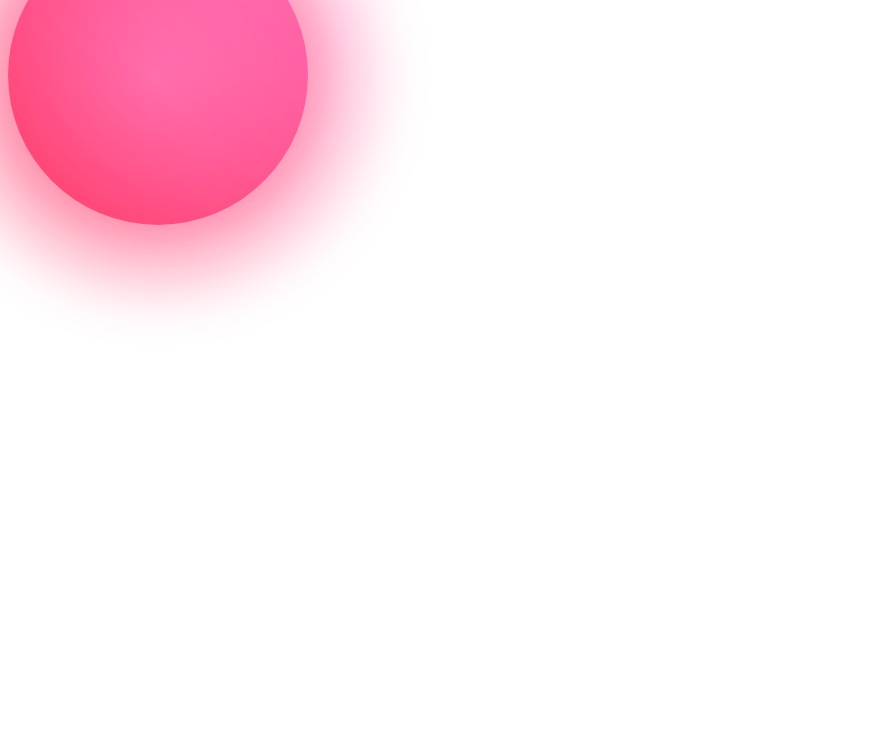
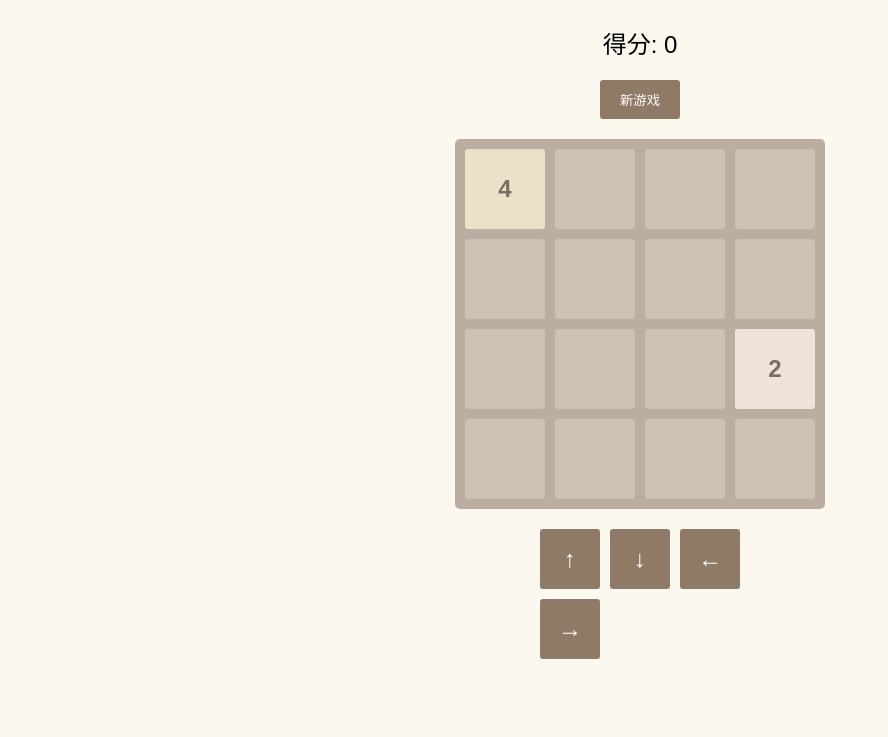
Before and after one commit to aibianc/my-static-site, a plain HTML site: page index.html in a window 1280 px wide. Shown: the part 83-820 px from the top of the page, without its empty margins (0-888 px from the left). Drawn offline with nearby package versions, Linux system fonts and the light colour scheme.

Commit message:
Update index.html

```diff
--- a/index.html
+++ b/index.html
@@ -1,223 +1,280 @@
 <!DOCTYPE html>
-<html lang="en">
+<html>
 <head>
-    <meta charset="UTF-8">
-    <meta name="viewport" content="width=device-width, initial-scale=1.0">
-    <link rel="stylesheet" href="https://unpkg.com/element-ui/lib/theme-chalk/index.css">
+    <title>2048小游戏</title>
     <style>
-        .heart-container {
-            position: relative;
-            height: 80vh;
-            perspective: 1000px;
+        body {
+            display: flex;
+            flex-direction: column;
+            align-items: center;
+            font-family: Arial, sans-serif;
+            background-color: #faf8ef;
         }
-        .heart-core {
-            position: absolute;
-            width: 300px;
-            height: 300px;
-            border-radius: 50%;
-            background: linear-gradient(45deg, #ff3860, #ff69b4);
-            transform-style: preserve-3d;
-            transition: transform 0.3s ease-out;
-            box-shadow: 0 0 50px rgba(255,56,96,0.3);
+        #game-board {
+            display: grid;
+            grid-template-columns: repeat(4, 1fr);
+            gap: 10px;
+            background-color: #bbada0;
+            padding: 10px;
+            border-radius: 5px;
+        }
+        .cell {
+            width: 80px;
+            height: 80px;
+            background-color: rgba(238, 228, 218, 0.35);
+            border-radius: 3px;
+            display: flex;
+            justify-content: center;
+            align-items: center;
+            font-size: 24px;
+            font-weight: bold;
+            color: #776e65;
+        }
+        .number {
+            background-color: #eee4da;
+        }
+        .number-2 { background-color: #eee4da; }
+        .number-4 { background-color: #ede0c8; }
+        .number-8 { background-color: #f2b179; color: white; }
+        .number-16 { background-color: #f59563; color: white; }
+        .number-32 { background-color: #f67c5f; color: white; }
+        .number-64 { background-color: #f65e3b; color: white; }
+        .number-128 { background-color: #edcf72; color: white; }
+        .number-256 { background-color: #edcc61; color: white; }
+        .number-512 { background-color: #edc850; color: white; }
+        .number-1024 { background-color: #edc53f; color: white; }
+        .number-2048 { background-color: #edc22e; color: white; }
+        #score {
+            font-size: 24px;
+            margin: 20px 0;
+        }
+        button {
+            padding: 10px 20px;
+            background-color: #8f7a66;
+            color: white;
+            border: none;
+            border-radius: 3px;
             cursor: pointer;
+            margin-bottom: 20px;
         }
-        .heart-core::before {
-            content: '';
-            position: absolute;
-            top: -20%;
-            left: -20%;
-            width: 140%;
-            height: 140%;
-            border-radius: 50%;
-            background: inherit;
-            filter: blur(30px);
-            opacity: 0.4;
-            z-index: -1;
+        #controls {
+            display: grid;
+            grid-template-columns: repeat(3, 60px);
+            grid-template-rows: repeat(3, 60px);
+            gap: 10px;
+            margin-top: 20px;
         }
-        .halo {
-            position: absolute;
-            width: 150%;
-            height: 150%;
-            top: -25%;
-            left: -25%;
-            mix-blend-mode: screen;
+        #controls button {
+            width: 60px;
+            height: 60px;
+            padding: 0;
+            font-size: 24px;
         }
-        .memory-particle {
-            position: absolute;
-            transition: all 0.6s cubic-bezier(0.25, 0.46, 0.45, 0.94);
-        }
-        .memory-particle i {
-            color: inherit;
-            font-size: 1.2em;
-        }
-        .floating-msg {
-            position: absolute;
-            transition: all 1.2s ease-out;
-            transform: translateY(-100%);
-            opacity: 0;
-        }
-        .love-msg-enter-active {
-            opacity: 1;
-            transform: translateY(-180%);
-        }
-        @keyframes halo-pulse {
-            0% { transform: scale(0.8); opacity: 0.8; }
-            50% { transform: scale(1.2); opacity: 0.4; }
-            100% { transform: scale(0.8); opacity: 0.8; }
-        }
-        @keyframes heartbeat {
-            0% { transform: scale(1); }
-            15% { transform: scale(1.3); }
-            30% { transform: scale(0.95); }
-            45% { transform: scale(1.15); }
-            60% { transform: scale(0.98); }
-            75% { transform: scale(1.05); }
-            100% { transform: scale(1); }
+        #controls .center-button {
+            grid-column: 2;
+            grid-row: 2;
+            visibility: hidden;
         }
     </style>
-    <title>Heartbeat Interaction</title>
 </head>
 <body>
-<div id="app" class="heart-container">
-    <!-- 核心爱心组件 -->
-    <div class="heart-core" id="heart-core">
-        <!-- 动态光晕层 -->
-        <div class="halo" id="halo"></div>
+    <h1>2048</h1>
+    <div id="score">得分: 0</div>
+    <button onclick="newGame()">新游戏</button>
+    <div id="game-board"></div>
+    <div id="controls">
+        <button onclick="move('up')">↑</button>
+        <button class="center-button"></button>
+        <button onclick="move('down')">↓</button>
+        <button onclick="move('left')">←</button>
+        <button onclick="move('right')">→</button>
+    </div>
+    <script>
+        let board = [];
+        let score = 0;
+        const size = 4;
 
-        <!-- 记忆粒子系统 -->
-        <div id="particles"></div>
+        function initBoard() {
+            const gameBoard = document.getElementById('game-board');
+            gameBoard.innerHTML = '';
 
-        <!-- 情感交互层 -->
-        <div class="emotion-layer" id="emotion-layer">
-            <!-- 爱情消息将被动态插入到这里 -->
-        </div>
-    </div>
-
-    <!-- 辅助交互组件 -->
-    <el-slider id="energy-slider" v-model="energyLevel" :max="100" class="energy-control"></el-slider>
-</div>
-
-<script src="https://cdn.jsdelivr.net/npm/vue@2"></script>
-<script src="https://unpkg.com/element-ui/lib/index.js"></script>
-<script>
-    document.addEventListener('DOMContentLoaded', () => {
-        const heartCore = document.getElementById('heart-core');
-        const halo = document.getElementById('halo');
-        const particlesContainer = document.getElementById('particles');
-        const emotionLayer = document.getElementById('emotion-layer');
-        const energySlider = document.getElementById('energy-slider');
-
-        let isVisible = true;
-        let energyLevel = 80;
-        let particles = [];
-        let loveMessages = [];
-        let coreStyles = {
-            '--pulse-rate': '1.2s',
-            '--glow-color': '#ff3860'
-        };
-
-        function updateCoreStyles() {
-            for (let key in coreStyles) {
-                heartCore.style.setProperty(key, coreStyles[key]);
+            for (let i = 0; i < size; i++) {
+                board[i] = [];
+                for (let j = 0; j < size; j++) {
+                    board[i][j] = 0;
+                    const cell = document.createElement('div');
+                    cell.className = 'cell';
+                    cell.id = `cell-${i}-${j}`;
+                    gameBoard.appendChild(cell);
+                }
             }
         }
 
-        function updateHaloAnimation() {
-            halo.style.animation = `halo-pulse ${energyLevel / 100 + 0.5}s infinite`;
-            halo.style.background = `radial-gradient(circle,
-                ${coreStyles['--glow-color']} 0%,
-                transparent 70%)`;
+        function updateDisplay() {
+            for (let i = 0; i < size; i++) {
+                for (let j = 0; j < size; j++) {
+                    const cell = document.getElementById(`cell-${i}-${j}`);
+                    cell.className = 'cell';
+                    if (board[i][j] !== 0) {
+                        cell.classList.add('number', `number-${board[i][j]}`);
+                        cell.textContent = board[i][j];
+                    } else {
+                        cell.textContent = '';
+                    }
+                }
+            }
+            document.getElementById('score').textContent = `得分: ${score}`;
         }
 
-        function particleStyle(particle) {
-            return {
-                transform: `translate(${particle.x}px, ${particle.y}px) scale(${particle.size})`,
-                opacity: particle.opacity,
-                filter: `hue-rotate(${particle.hue}deg)`
-            };
+        function addNewNumber() {
+            const emptyCells = [];
+            for (let i = 0; i < size; i++) {
+                for (let j = 0; j < size; j++) {
+                    if (board[i][j] === 0) {
+                        emptyCells.push({x: i, y: j});
+                    }
+                }
+            }
+            if (emptyCells.length > 0) {
+                const randomCell = emptyCells[Math.floor(Math.random() * emptyCells.length)];
+                board[randomCell.x][randomCell.y] = Math.random() < 0.9 ? 2 : 4;
+            }
         }
 
-        function handleMouseMove(e) {
-            generateParticles(e.clientX, e.clientY);
-            const x = (e.clientY / window.innerHeight).toFixed(2);
-            const y = (e.clientX / window.innerWidth).toFixed(2);
-            heartCore.style.transform = `rotate3d(${x}, ${y}, 0.1, 8deg)`;
+        function move(direction) {
+            let moved = false;
+            const tempBoard = JSON.parse(JSON.stringify(board));
+
+            if (direction === 'left') {
+                for (let i = 0; i < size; i++) {
+                    let row = board[i].filter(x => x !== 0);
+                    for (let j = 0; j < row.length - 1; j++) {
+                        if (row[j] === row[j + 1]) {
+                            row[j] *= 2;
+                            score += row[j];
+                            row.splice(j + 1, 1);
+                        }
+                    }
+                    while (row.length < size) {
+                        row.push(0);
+                    }
+                    board[i] = row;
+                }
+            } else if (direction === 'right') {
+                for (let i = 0; i < size; i++) {
+                    let row = board[i].filter(x => x !== 0);
+                    row.reverse();
+                    for (let j = 0; j < row.length - 1; j++) {
+                        if (row[j] === row[j + 1]) {
+                            row[j] *= 2;
+                            score += row[j];
+                            row.splice(j + 1, 1);
+                        }
+                    }
+                    while (row.length < size) {
+                        row.push(0);
+                    }
+                    row.reverse();
+                    board[i] = row;
+                }
+            } else if (direction === 'up') {
+                for (let j = 0; j < size; j++) {
+                    let col = [];
+                    for (let i = 0; i < size; i++) {
+                        if (board[i][j] !== 0) {
+                            col.push(board[i][j]);
+                        }
+                    }
+                    for (let i = 0; i < col.length - 1; i++) {
+                        if (col[i] === col[i + 1]) {
+                            col[i] *= 2;
+                            score += col[i];
+                            col.splice(i + 1, 1);
+                        }
+                    }
+                    while (col.length < size) {
+                        col.push(0);
+                    }
+                    for (let i = 0; i < size; i++) {
+                        board[i][j] = col[i];
+                    }
+                }
+            } else if (direction === 'down') {
+                for (let j = 0; j < size; j++) {
+                    let col = [];
+                    for (let i = 0; i < size; i++) {
+                        if (board[i][j] !== 0) {
+                            col.push(board[i][j]);
+                        }
+                    }
+                    col.reverse();
+                    for (let i = 0; i < col.length - 1; i++) {
+                        if (col[i] === col[i + 1]) {
+                            col[i] *= 2;
+                            score += col[i];
+                            col.splice(i + 1, 1);
+                        }
+                    }
+                    while (col.length < size) {
+                        col.push(0);
+                    }
+                    col.reverse();
+                    for (let i = 0; i < size; i++) {
+                        board[i][j] = col[i];
+                    }
+                }
+            }
+
+            if (JSON.stringify(tempBoard) !== JSON.stringify(board)) {
+                moved = true;
+            }
+            return moved;
         }
 
-        function triggerHeartbeat() {
-            loveMessages.push({
-                id: Date.now(),
-                text: generateLoveSentence()
-            });
-            heartCore.style.animation = `heartbeat ${0.6 + energyLevel / 200}s ease-out`;
-            setTimeout(() => {
-                heartCore.style.animation = '';
-            }, 600);
-            renderLoveMessages();
+        function checkGameOver() {
+            for (let i = 0; i < size; i++) {
+                for (let j = 0; j < size; j++) {
+                    if (board[i][j] === 0) return false;
+                    if (i < size - 1 && board[i][j] === board[i + 1][j]) return false;
+                    if (j < size - 1 && board[i][j] === board[i][j + 1]) return false;
+                }
+            }
+            return true;
         }
 
-        function generateLoveSentence() {
-            const verbs = ['照亮', '温暖', '守护', '拥抱'];
-            const nouns = ['星辰', '时光', '未来', '宇宙'];
-            return `愿用${verbs[Math.floor(Math.random() * verbs.length)]}
-                    你的${nouns[Math.floor(Math.random() * nouns.length)]}`;
+        function handleKeyPress(event) {
+            const directions = {
+                37: 'left',
+                38: 'up',
+                39: 'right',
+                40: 'down'
+            };
+            const direction = directions[event.keyCode];
+            if (direction) {
+                event.preventDefault();
+                const moved = move(direction);
+                if (moved) {
+                    addNewNumber();
+                    updateDisplay();
+                    if (checkGameOver()) {
+                        alert('游戏结束！');
+                    }
+                }
+            }
         }
 
-        function generateParticles(x, y) {
-            if (particles.length < 50) {
-                particles.push({
-                    x: x - 10 + Math.random() * 20,
-                    y: y - 10 + Math.random() * 20,
-                    size: 0.3 + Math.random() * 0.7,
-                    opacity: 0.8,
-                    hue: Math.random() * 360
-                });
-            }
-            particles = particles.filter(p => p.opacity > 0.1).map(p => ({
-                ...p,
-                opacity: p.opacity - 0.02,
-                y: p.y - 1
-            }));
-            renderParticles();
+        function newGame() {
+            board = [];
+            score = 0;
+            initBoard();
+            addNewNumber();
+            addNewNumber();
+            updateDisplay();
         }
 
-        function renderParticles() {
-            particlesContainer.innerHTML = '';
-            particles.forEach((particle, index) => {
-                const particleElement = document.createElement('div');
-                particleElement.className = 'memory-particle';
-                particleElement.style.cssText = Object.entries(particleStyle(particle))
-                    .map(([key, value]) => `${key}: ${value};`)
-                    .join(' ');
-                particleElement.innerHTML = '<i class="el-icon-star-on"></i>';
-                particlesContainer.appendChild(particleElement);
-            });
-        }
-
-        function renderLoveMessages() {
-            emotionLayer.innerHTML = '';
-            loveMessages.forEach(msg => {
-                const tagElement = document.createElement('el-tag');
-                tagElement.className = 'floating-msg';
-                tagElement.setAttribute('type', 'danger');
-                tagElement.textContent = msg.text;
-                emotionLayer.appendChild(tagElement);
-            });
-        }
-
-        function adjustEnergy() {
-            energyLevel = parseInt(energySlider.value);
-            updateHaloAnimation();
-        }
-
-        heartCore.addEventListener('mousemove', handleMouseMove);
-        heartCore.addEventListener('click', triggerHeartbeat);
-        energySlider.addEventListener('input', adjustEnergy);
-
-        updateCoreStyles();
-        updateHaloAnimation();
-        renderLoveMessages();
-    });
-</script>
+        // 初始化游戏
+        document.addEventListener('keydown', handleKeyPress);
+        newGame();
+    </script>
 </body>
 </html>
```
